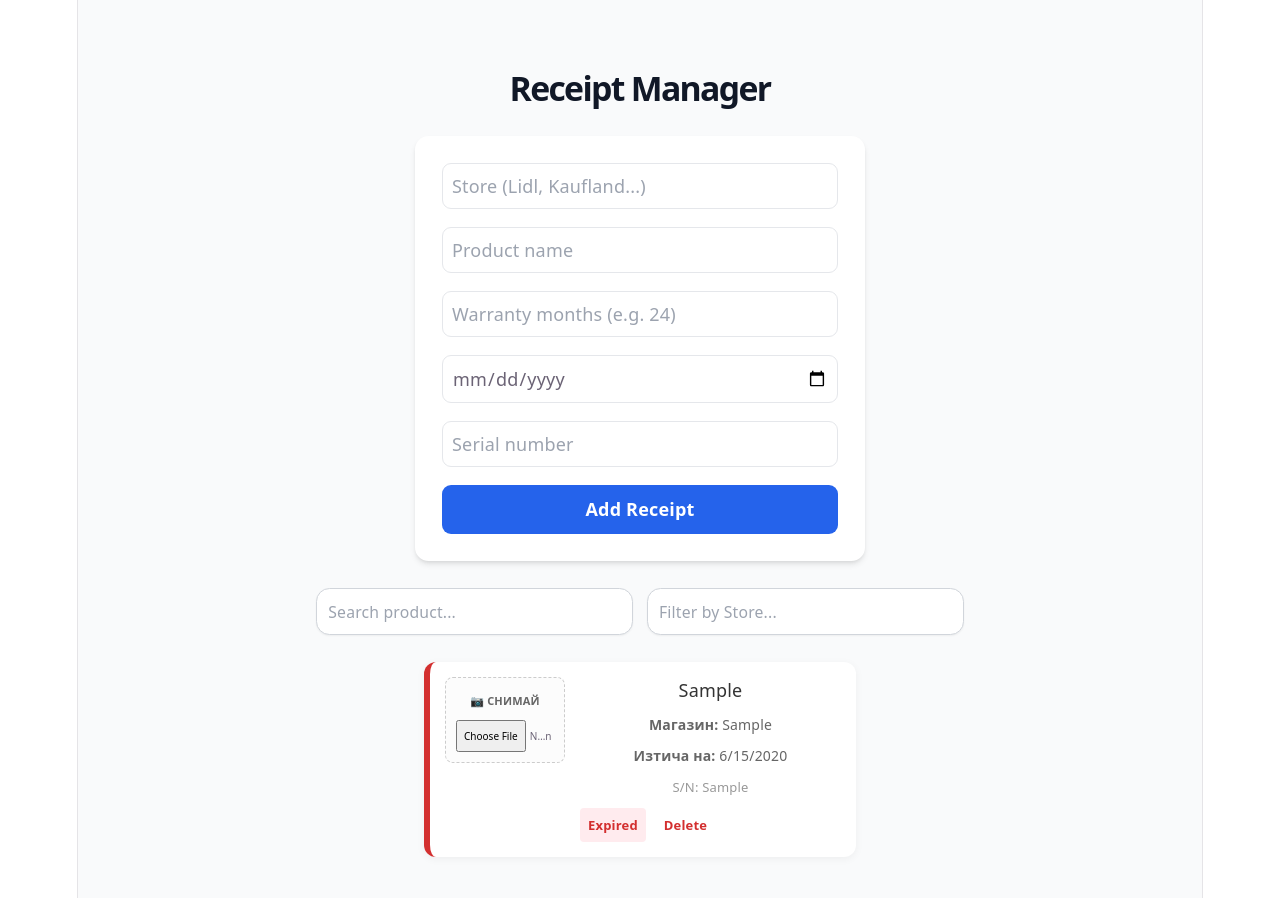
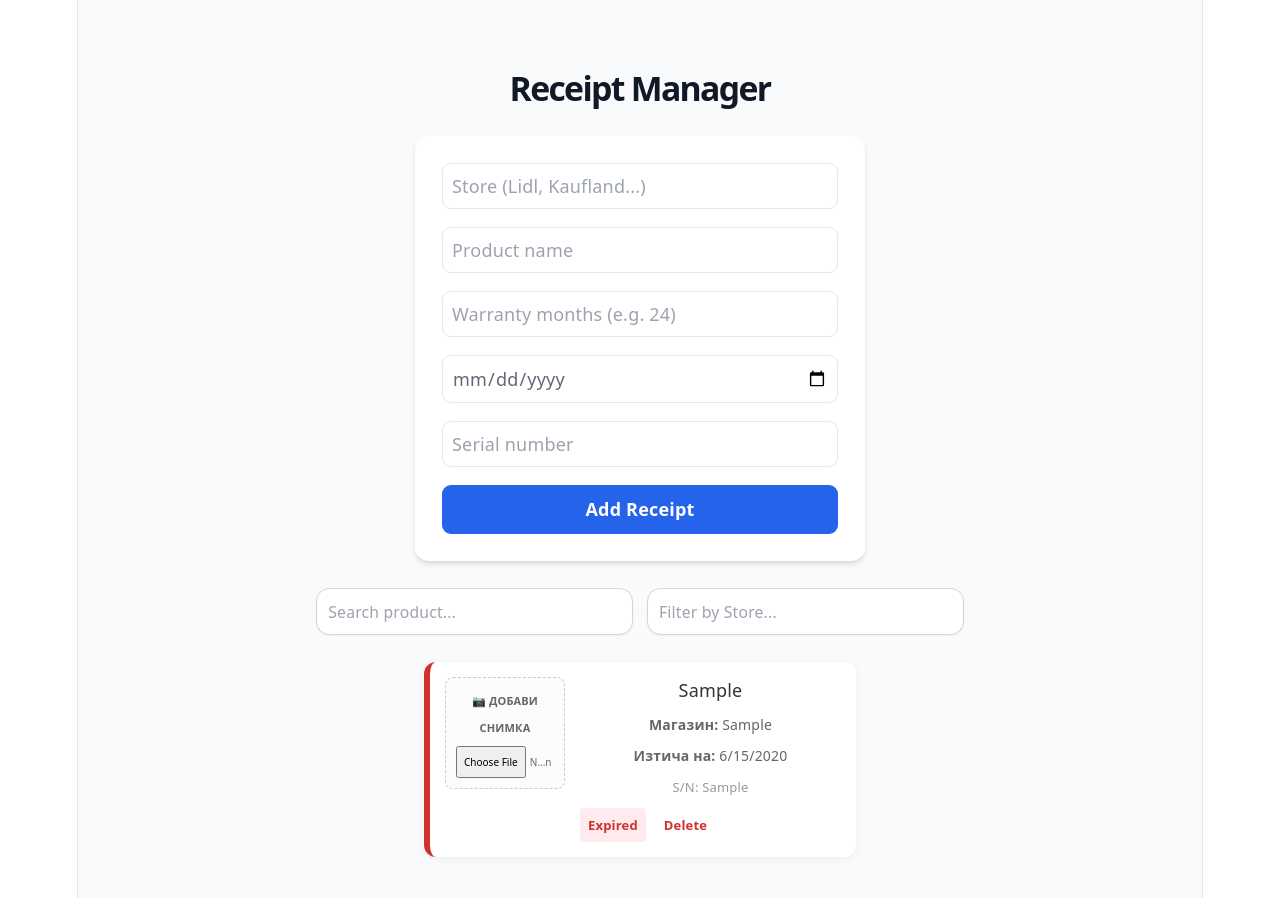
Before and after one commit to zlati-dev/receipt-manager, a React (Vite) app: page / in a window 1280 px wide. Both pictures are taken after typing "Sample", "Sample", "5", "2020-01-15", "Sample" into the empty fields and a click on the button "Add Receipt". Shown: the top 898 px of the page. Built offline with nearby package versions, Linux system fonts and the light colour scheme.

Commit message:
feat: remove capture attribute to allow both live camera and gallery photo picking

```diff
--- a/src/components/ReceiptCard.jsx
+++ b/src/components/ReceiptCard.jsx
@@ -71,12 +71,11 @@ function ReceiptCard({ receipt, onDelete }) {
             backgroundColor: '#fcfcfc'
         }}>
             <label style={{ fontSize: '11px', display: 'block', marginBottom: '5px', color: '#666', fontWeight: 'bold' }}>
-                            📷 СНИМАЙ
+                📷 ДОБАВИ СНИМКА
             </label>
             <input
                 type="file"
-                            accept="image/*"
-                            capture
+                accept="image/*" // <-- ОСТАВЯМЕ САМО ТОВА (БЕЗ capture)
                 onChange={handleFileChange}
                 style={{ width: '100%', fontSize: '10px' }}
             />
```
Lines whose indentation alone changed are shown as unchanged.
